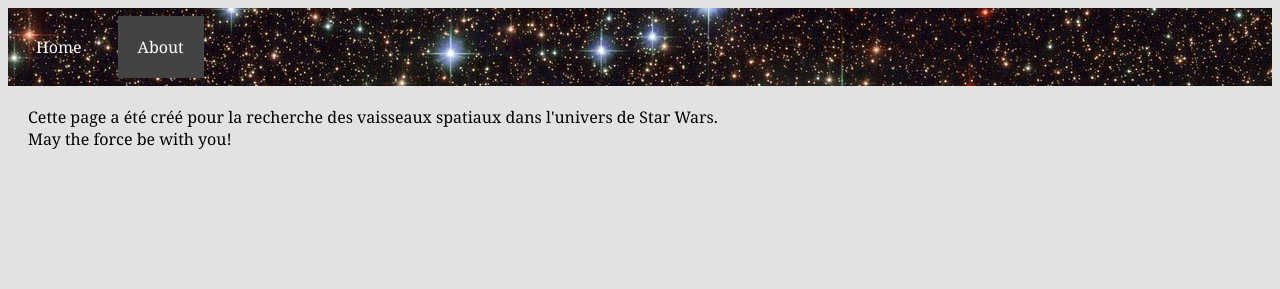
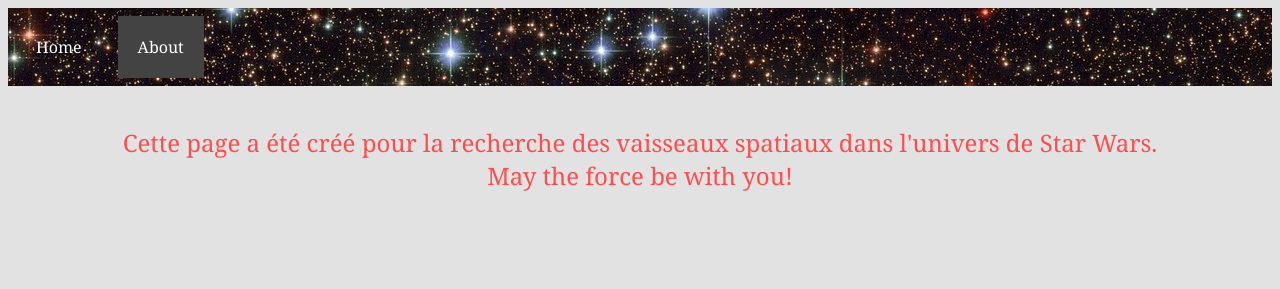
Before and after one commit to DMyTryC/StarshipChallenge, a plain HTML site: page about.html in a window 1280 px wide. Drawn offline with Linux system fonts and the light colour scheme.

Commit message:
Adding some style for the about page

```diff
--- a/style/about.css
+++ b/style/about.css
@@ -1,6 +1,9 @@
 @import "main.css";
 
 .desc {
-    padding: 20px;
-    height: 20vh;
+    margin-top: 5vh;
+    color: #ff4c4d;
+    font-size: 3vh;
+    display: block;
+    text-align: center;
 }
```
